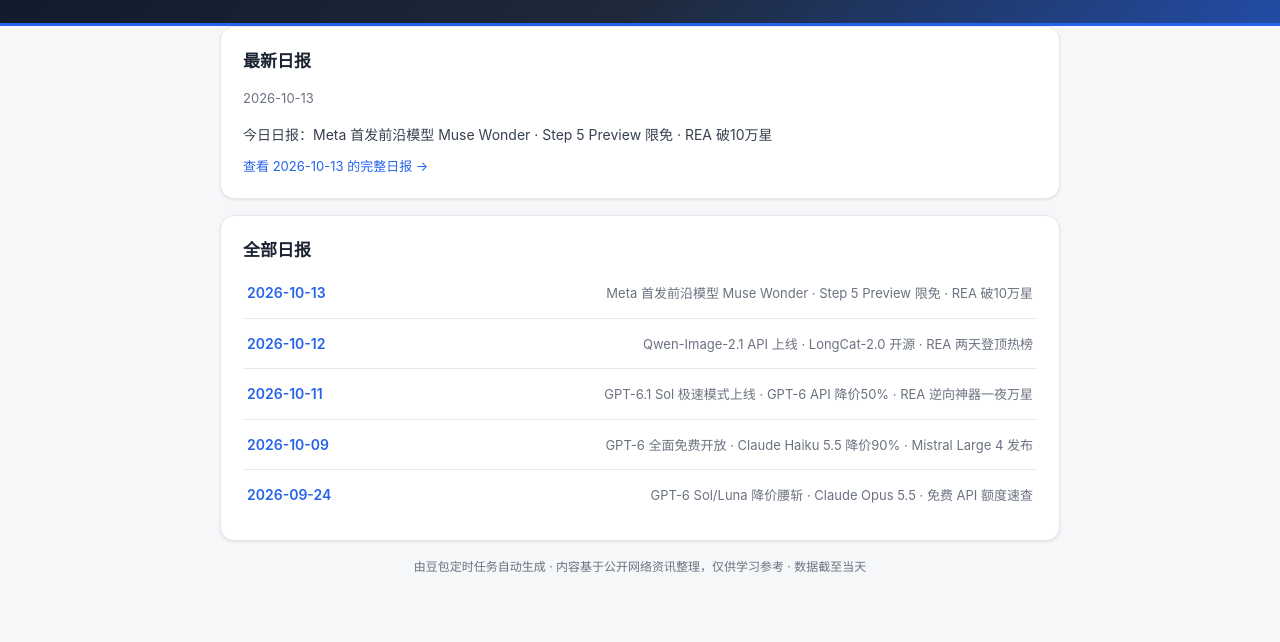
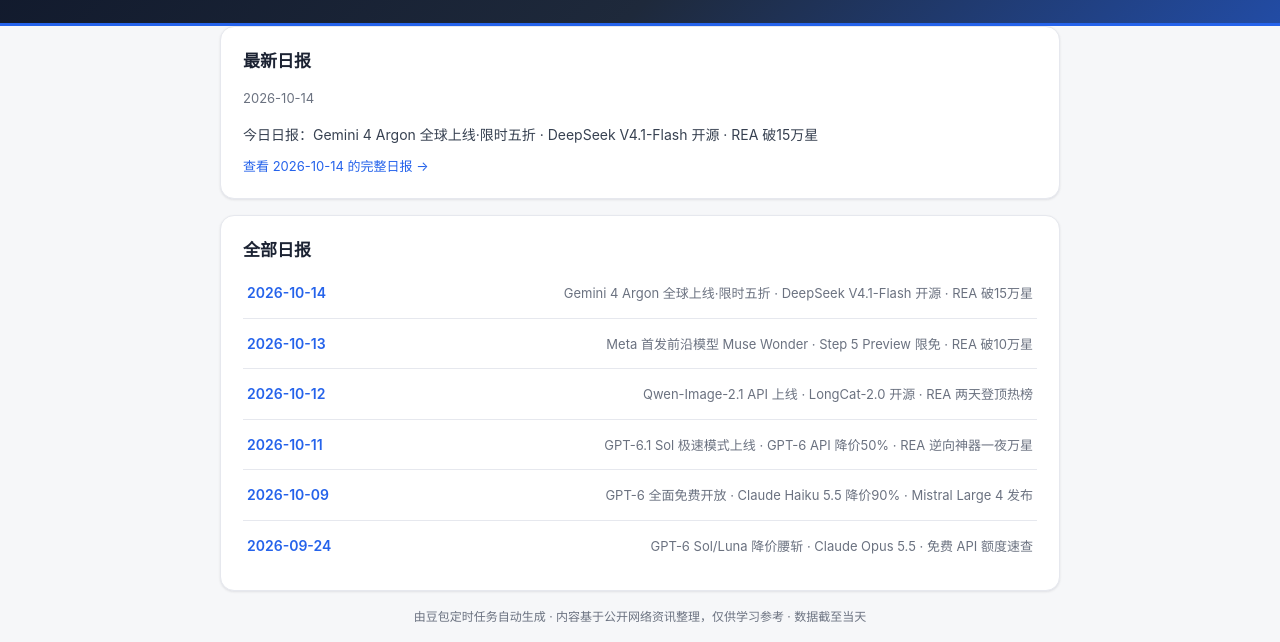
Before and after one commit to MUJINN/daily-ai-news, a plain HTML site: page index.html in a window 1280 px wide. Shown: the part 158-800 px from the top of the page. Drawn offline with Linux system fonts and the light colour scheme.

Commit message:
Update index for 2026-10-14

```diff
--- a/index.html
+++ b/index.html
@@ -41,7 +41,8 @@
 <script>
 // 日报归档列表（每次新增日报时，在数组最前面插入新条目）
 var DAILY_LIST = [
-  { date: "2026-10-13", title: "Meta 首发前沿模型 Muse Wonder · Step 5 Preview 限免 · REA 破10万星", file: "daily/2026-10-13.html" },
+  { date: "2026-10-14", title: "Gemini 4 Argon 全球上线·限时五折 · DeepSeek V4.1-Flash 开源 · REA 破15万星", file: "daily/2026-10-14.html" },
+{ date: "2026-10-13", title: "Meta 首发前沿模型 Muse Wonder · Step 5 Preview 限免 · REA 破10万星", file: "daily/2026-10-13.html" },
 { date: "2026-10-12", title: "Qwen-Image-2.1 API 上线 · LongCat-2.0 开源 · REA 两天登顶热榜", file: "daily/2026-10-12.html" },
 { date: "2026-10-11", title: "GPT-6.1 Sol 极速模式上线 · GPT-6 API 降价50% · REA 逆向神器一夜万星", file: "daily/2026-10-11.html" },
 { date: "2026-10-09", title: "GPT-6 全面免费开放 · Claude Haiku 5.5 降价90% · Mistral Large 4 发布", file: "daily/2026-10-09.html" },
```
